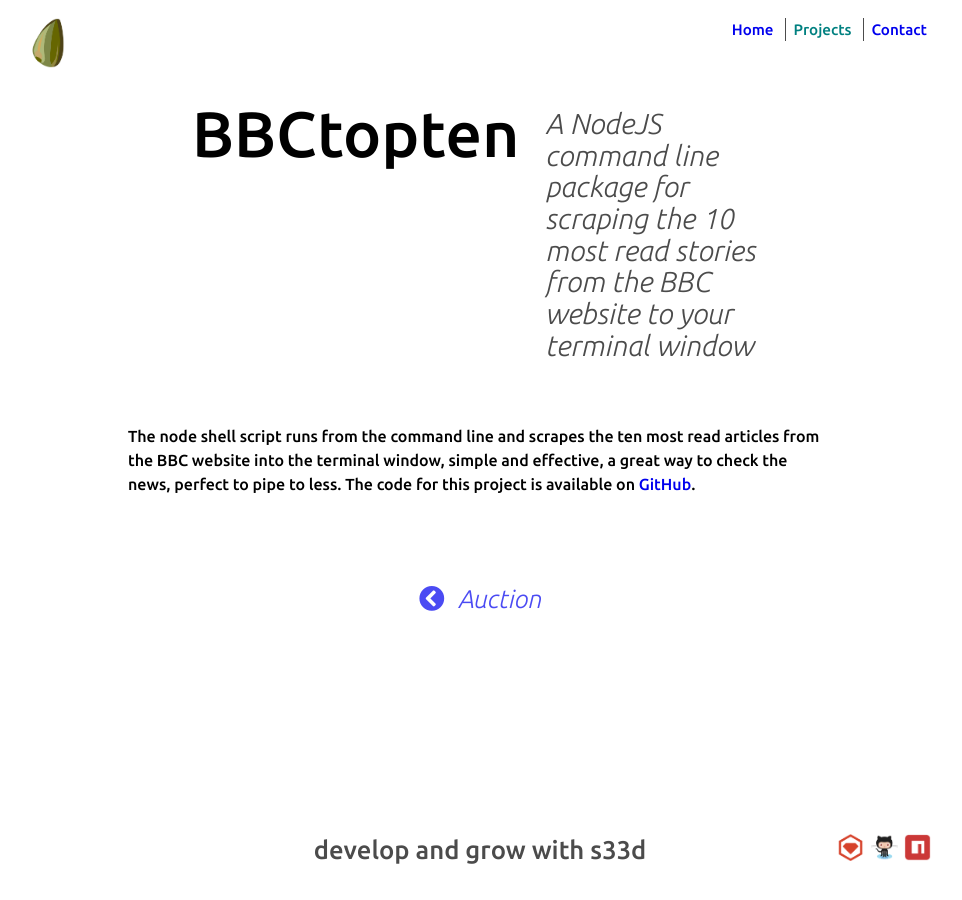
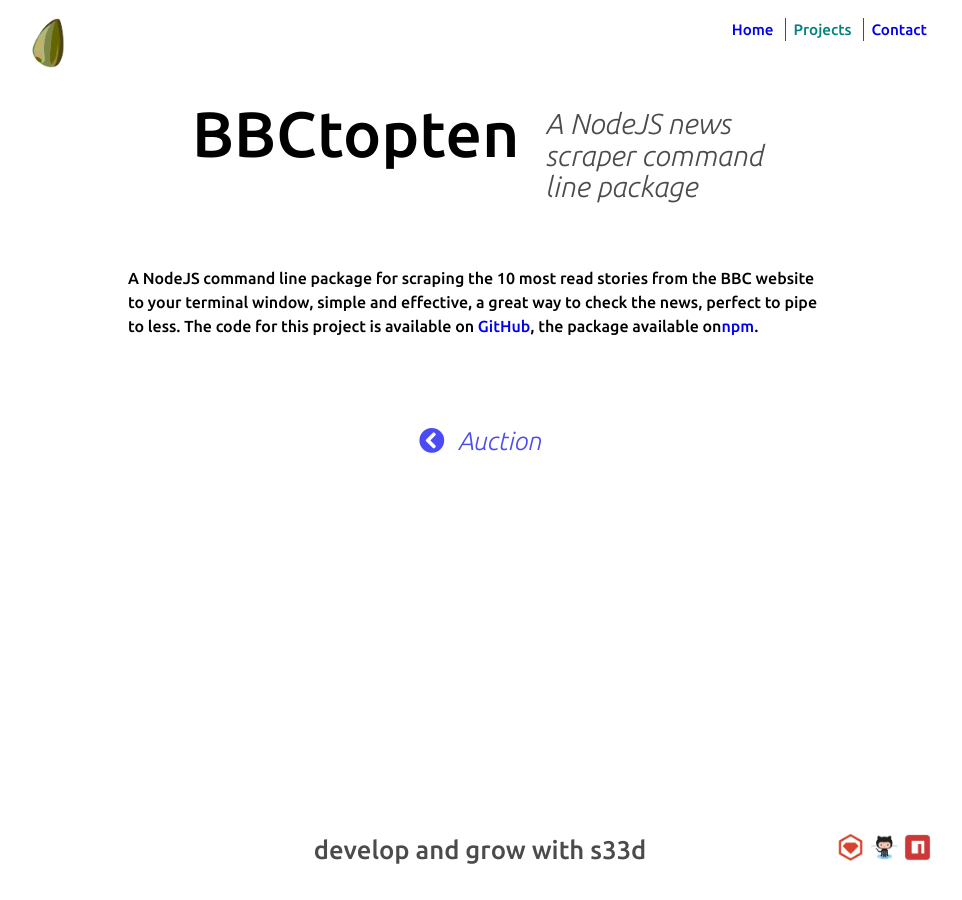
Before and after one commit to s33dco/s33dsite, a Jekyll site: the page built from _posts/2018-9-21-topten.html, in a window 1280 px wide. Shown: the whole page, without its empty margins (160-1122 px from the left). Built offline with Jekyll 4.4.1, drawn with Linux system fonts in a browser that asks for light colours; nearby versions of some CDN libraries.

Commit message:
update link to npm package

```diff
--- a/_posts/2018-9-21-topten.html
+++ b/_posts/2018-9-21-topten.html
@@ -6,7 +6,8 @@ langicon: "/images/node.png"
 description: A node shell script scraper.
 permalink: /projects/bbctop10
 repo: https://github.com/s33dco/bbctopten
+gem: https://www.npmjs.com/package/bbctopten
 ---
-<p>A NodeJS command line package for scraping the 10 most read stories from the BBC website to your terminal window</p>
+<p>A NodeJS news scraper command line package</p>
 
-<p>The node shell script runs from the command line and scrapes the ten most read articles from the BBC website into the terminal window, simple and effective, a great way to check the news, perfect to pipe to less. The code for this  project is available on <a href="{{ page.repo }}">GitHub</a>.</p>
+<p>A NodeJS command line package for scraping the 10 most read stories from the BBC website to your terminal window, simple and effective, a great way to check the news, perfect to pipe to less. The code for this project is available on <a href="{{ page.repo }}">GitHub</a>, the package available on<a href="{{ page.gem }}">npm</a>.</p>
```
Also changed, not shown: images/gems.png.
